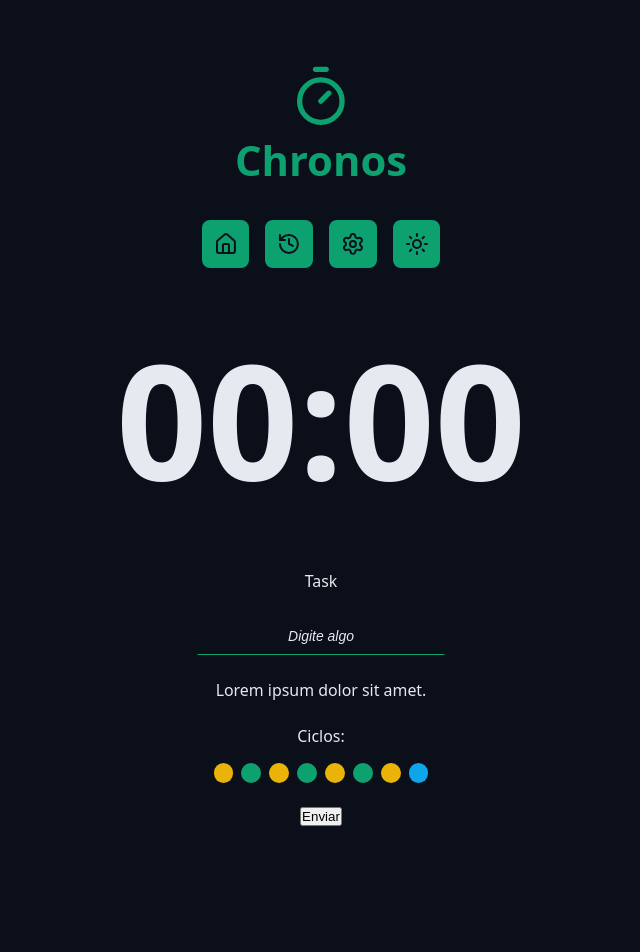
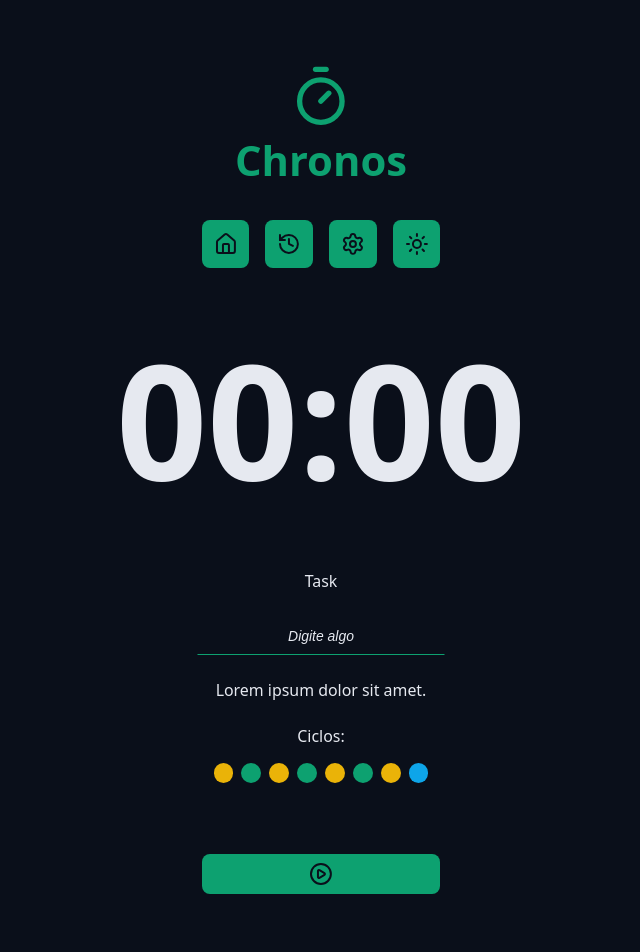
Before and after one commit to DiogoDemetrius/chronos-pomodoro, a React (Vite) app: page / in a window 1280 px wide. Shown: the top 952 px of the page, without its empty margins (319-959 px from the left). Before the commit the page ends 858 px from the top, so only its background shows below. Built offline with nearby package versions, Linux system fonts and the light colour scheme.

Commit message:
Adicionado CSS do  component DefaultButton e implementação dele no app.tsx

```diff
--- a/src/App.tsx
+++ b/src/App.tsx
@@ -1,6 +1,8 @@
+import { PlayCircleIcon, StopCircleIcon } from "lucide-react";
 import { Container } from "./components/Container";
 import { CowntDown } from "./components/CountDown";
 import { Cycles } from "./components/Cycles";
+import { DefaultButton } from "./components/DefaultButton";
 import { DefaultInput } from "./components/DefaultInput";
 import { Logo } from "./components/Logo";
 import { Menu } from "./components/Menu";
@@ -43,7 +45,8 @@ export function App() {
           </div>
 
           <div className="formRow">
-            <button>Enviar</button>
+            <DefaultButton icon={<PlayCircleIcon />} color="green" />
+            <DefaultButton icon={<StopCircleIcon />} color="red" />
           </div>
         </form>
       </Container>
--- a/src/components/DefaultButton/index.tsx
+++ b/src/components/DefaultButton/index.tsx
@@ -2,12 +2,17 @@ import styles from "./styles.module.css";
 
 type DefaultButtonProps = {
   icon: React.ReactNode;
+  color?: "green" | "red";
 } & React.ComponentProps<"button">;
 
-export function DefaultButton({ icon, ...props }: DefaultButtonProps) {
+export function DefaultButton({
+  icon,
+  color = "green",
+  ...props
+}: DefaultButtonProps) {
   return (
     <>
-      <button className={styles.button} {...props}>
+      <button className={`${styles.button} ${styles[color]}`} {...props}>
         {icon}
       </button>
     </>
--- a/src/components/DefaultButton/styles.module.css
+++ b/src/components/DefaultButton/styles.module.css
@@ -1,29 +1,33 @@
-.input {
-  background-color: transparent;
+.button {
   border: none;
-  text-align: center;
-  font-size: 1.8rem;
+  background-color: var(--primary);
+  color: var(--text-over-primary);
+  display: flex;
+  align-items: center;
+  justify-content: center;
+  min-width: 24rem;
   padding: 0.8rem;
-  color: var(--text-default);
-  outline: none;
-
-  border: 0.2rem solid transparent;
-  border-bottom: 0.2rem solid var(--primary);
-  transition: all 0.1s;
+  border-radius: 0.8rem;
+  margin: 4.8rem 0;
+  cursor: pointer;
+  transition: all 0.1s ease-in-out;
 }
 
-.input:focus {
-  border: 0.2rem solid var(--primary);
-  border-radius: 0.8rem;
+.button:hover {
+  filter: brightness(80%);
 }
 
-.input::placeholder {
-  color: var(--grey-500);
-  font-size: 1.4rem;
-  font-style: italic;
+.button svg {
+  width: 2.4rem;
+  height: 2.4rem;
 }
 
-.input:disabled {
-  border-bottom: 0.2rem solid var(--disabled);
-  color: var(--text-muted);
+.green {
+  background-color: var(--primary);
+  color: var(--text-over-primary);
 }
+
+.red {
+  background-color: var(--error);
+  color: var(--text-over-error);
+}
```
